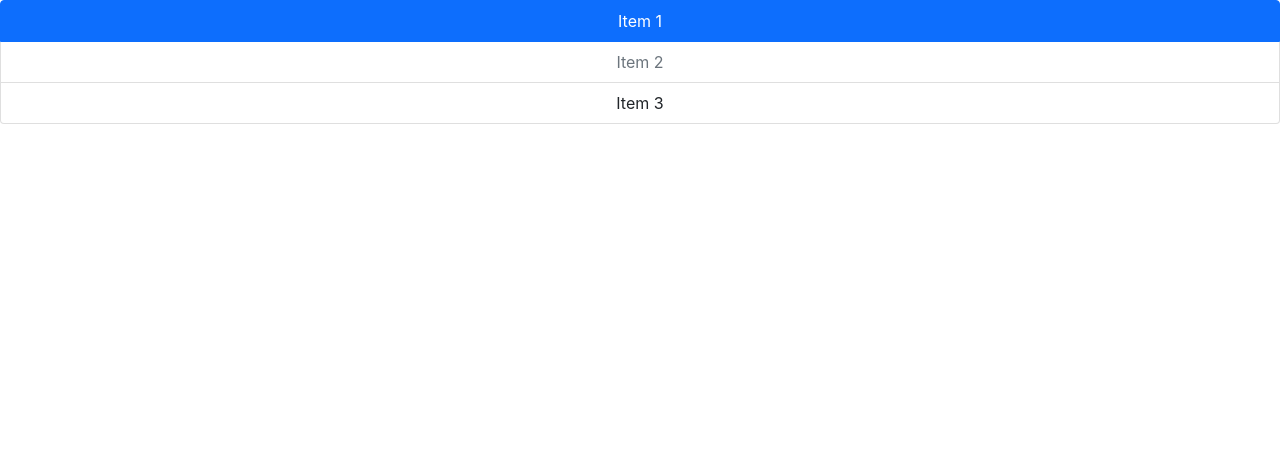
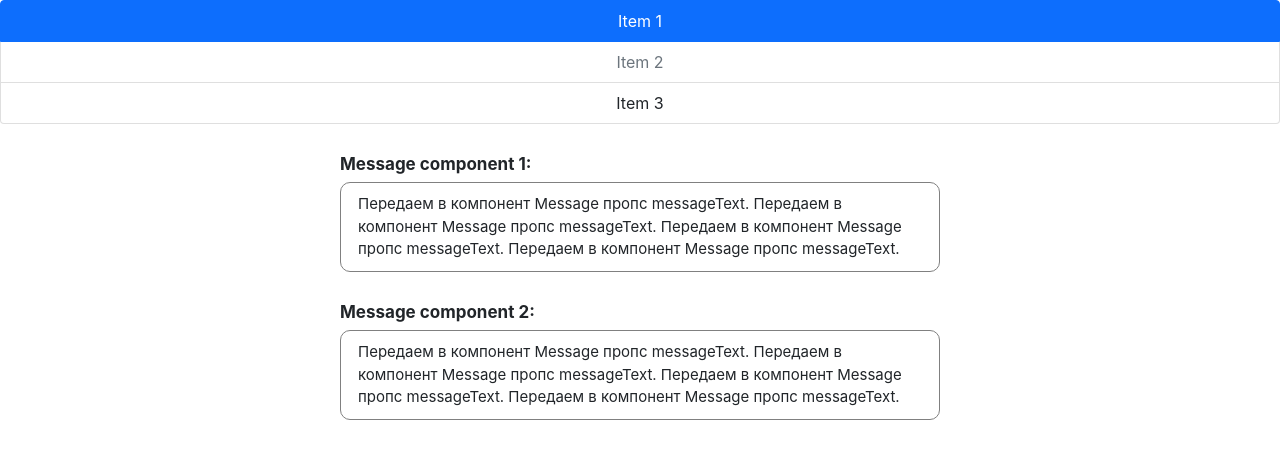
Before and after one commit to e1v1g1/gb_react_v2, a React (Create React App) app: page / in a window 1280 px wide. Shown: the top 458 px of the page. Built offline with nearby package versions, Linux system fonts and the light colour scheme.

Commit message:
I did my homework for lesson 1.

```diff
--- a/src/App.js
+++ b/src/App.js
@@ -1,10 +1,14 @@
 import styles from './App.module.css';
 
 import {ListGroup} from "./components/listGroup";
-import {ListGroupItem} from "./components/listGroupItem"
+import {ListGroupItem} from "./components/listGroupItem";
+import Message from "./components/message";
 
 
 console.log(styles);
+
+const message = "Передаем в компонент Message пропс messageText. Передаем в компонент Message пропс messageText. Передаем в компонент Message пропс messageText. Передаем в компонент Message пропс messageText.";
+const messageCount = "1"; //еще один props
 
 function App() {
   return (
@@ -21,6 +25,8 @@ function App() {
           Item 3
         </ListGroupItem>
       </ListGroup>
+      <Message messageText={message} count={messageCount}/>
+      <Message messageText={message} count='2'/>
 
     </div>
   );
--- /dev/null
+++ b/src/components/message/index.js
@@ -0,0 +1,2 @@
+import Message from './message';
+export default Message;
--- /dev/null
+++ b/src/components/message/message.css
@@ -0,0 +1,21 @@
+.messageContainer {
+    text-align: left;
+    width: 600px;
+    margin: auto;
+}
+
+.messageHeader {
+    font-size: 17px;
+    font-weight: bold;
+    margin-top: 30px;
+}
+
+.messageText {
+    font-size: 15px;
+    margin-top: 5px;
+    box-sizing: border-box;
+    padding: 10px 17px;
+    border: 1px solid grey;
+    border-radius: 10px;
+
+}
--- /dev/null
+++ b/src/components/message/message.js
@@ -0,0 +1,16 @@
+import React from "react";
+
+import './message.css';
+
+const Message =(props) => {
+
+    return (
+        <div className='messageContainer'>
+            <h1 className='messageHeader'>Message component {props.count}:</h1>
+            <div className='messageText'> {props.messageText}</div>
+        </div>
+    );
+}
+
+
+export default Message;
```
